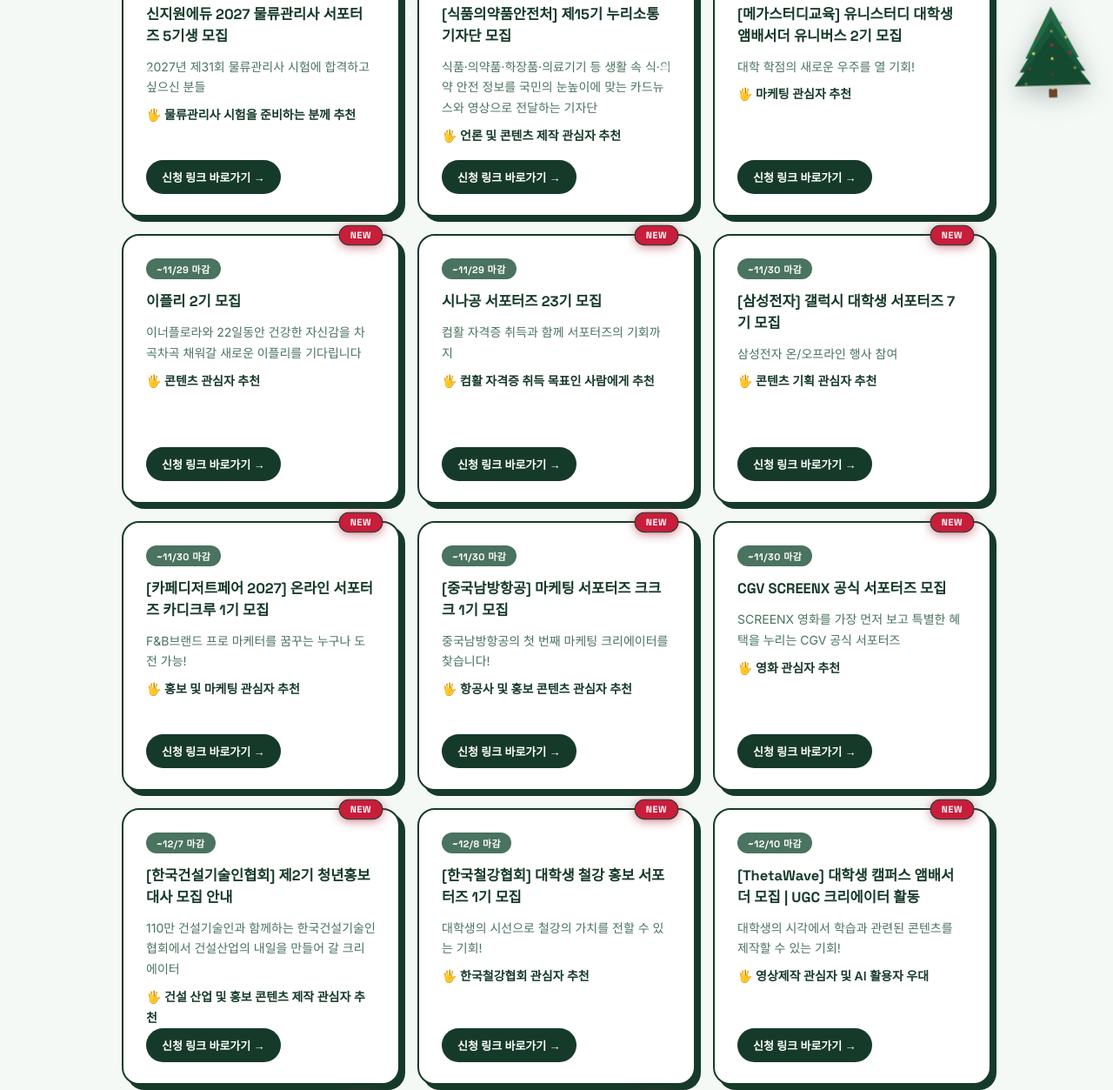
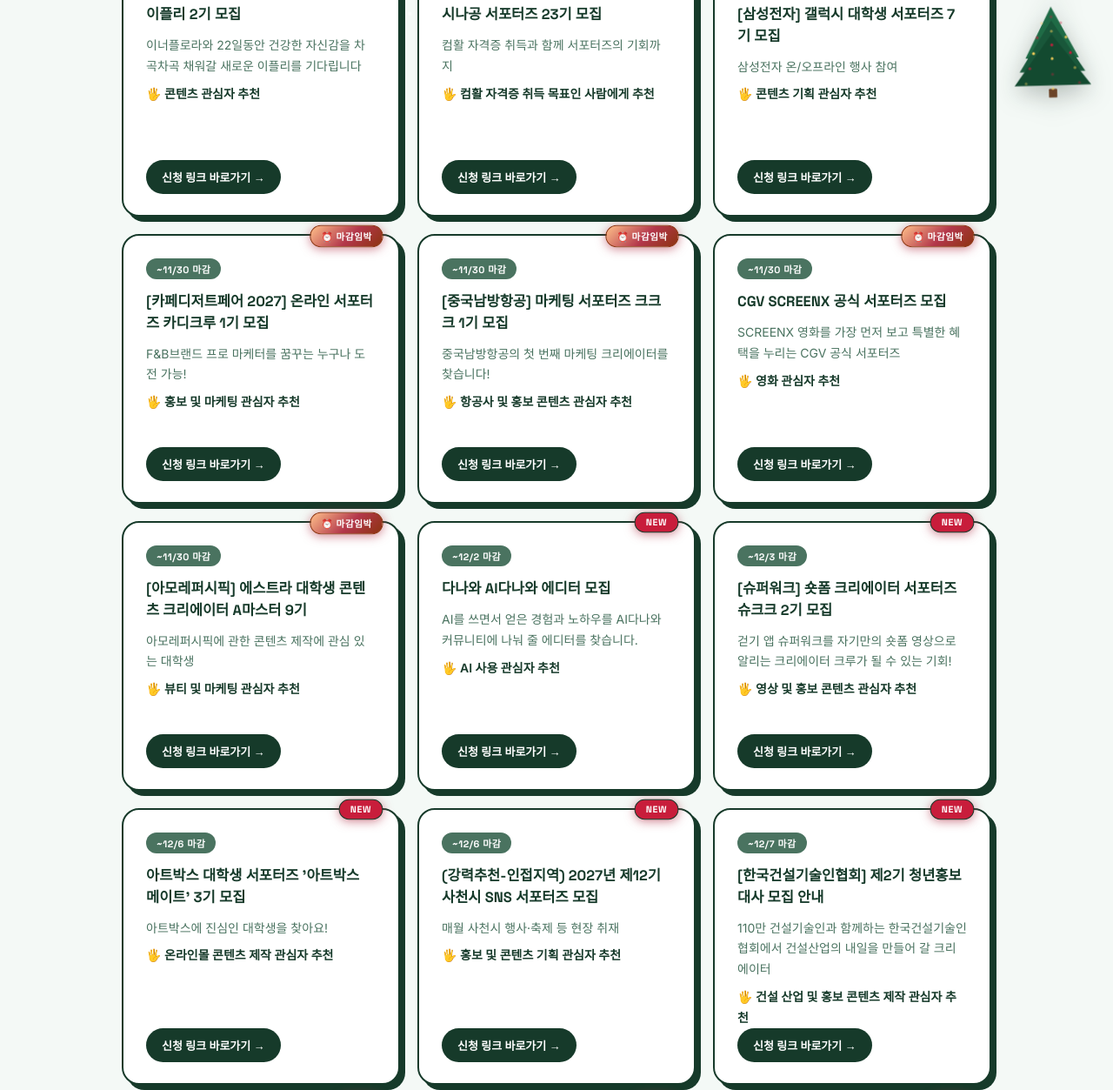
Before and after one commit to again8733-ops/pinskin, a plain HTML site: page activity.html in a window 1280 px wide. Shown: the part 682-1935 px from the top of the page at 87% size. Drawn offline with Linux system fonts and the light colour scheme.

Commit message:
대외활동 정보 업데이트: 신규 8건 추가, 마감순 재정렬, 만료 3건 제거
- 마감임박(11/18,11/19,11/22) 3건 삭제
- 신규: 에스트라, 다나와, 슈퍼워크 슈크크, 아트박스, 사천시 SNS,
  한국건설기술인협회 앞 KT&G 상상마당, 경상북도 SNS, 엔터애즈 K쇼츠 추가
- 전체 마감일 오름차순 재정렬(pick/상시모집 고정), 링커리어 문구 제거
- 마감임박 배지 오늘(11/25) 기준 재계산

Co-Authored-By: Claude Sonnet 5 <noreply@anthropic.com>
Claude-Session: https://claude.ai/code/session_01GCA4BUKPbpTAXWWjqPE4Zw

```diff
--- a/activity.html
+++ b/activity.html
@@ -211,7 +211,7 @@
     <div class="card-grid">
       <div class="info-card pick">
         <div class="pick-ribbon">경영인문대 강력 추천</div>
-        <span class="status-badge new">NEW</span>
+        <span class="status-badge">⏰ 마감임박</span>
         <div class="deadline-tag">~11/29 마감</div>
         <h3>[한국은행] 2027년 3기 대학생 커뮤니케이터 모집</h3>
         <p>대학생의 시선으로 한국은행을 새롭게 이야기할 수 있는 기회!</p>
@@ -221,33 +221,6 @@
 
       <div class="info-card">
         <span class="status-badge">⏰ 마감임박</span>
-        <div class="deadline-tag">~11/18 마감</div>
-        <h3>[HyNote] 하이노트 코리아 앰버서더 1기 모집</h3>
-        <p>강의 녹음, PDF, 유튜브를 한 곳에서 정리하는 AI 노트 앱 하이노트(HyNote)를 이용할 수 있는 기회</p>
-        <p class="recommend">🖐️ 생성형 AI 관심자 추천</p>
-        <a class="card-link" href="https://docs.google.com/forms/d/e/1FAIpQLSffRMeTI_kyBMCqDqIIGSDWWxEzq-q7X8DcH-27JQfJUEz_dw/viewform" target="_blank" rel="noopener noreferrer">신청 링크 바로가기 →</a>
-      </div>
-
-      <div class="info-card">
-        <span class="status-badge">⏰ 마감임박</span>
-        <div class="deadline-tag">~11/19 마감</div>
-        <h3>제19기 기상청 국민정책기자단</h3>
-        <p>날씨와 기후변화, 기상청 정책에 관심 있는 분들 주목! 기상청의 소식을 생생하게 전달할 제19기 국민정책기자단을 모집</p>
-        <p class="recommend">🖐️ 언론과 미디어 관심자 추천</p>
-        <a class="card-link" href="https://linkareer.com/activity/360042" target="_blank" rel="noopener noreferrer">신청 링크 바로가기 →</a>
-      </div>
-
-      <div class="info-card">
-        <span class="status-badge">⏰ 마감임박</span>
-        <div class="deadline-tag">~11/22 마감</div>
-        <h3>신지원에듀 2027 물류관리사 서포터즈 5기생 모집</h3>
-        <p>2027년 제31회 물류관리사 시험에 합격하고 싶으신 분들</p>
-        <p class="recommend">🖐️ 물류관리사 시험을 준비하는 분께 추천</p>
-        <a class="card-link" href="https://docs.google.com/forms/d/e/1FAIpQLSeFMl-Y0HJ_wczzxpLVjORDgUHWXmIopGGBa9opB5MqW6zqSg/viewform" target="_blank" rel="noopener noreferrer">신청 링크 바로가기 →</a>
-      </div>
-
-      <div class="info-card">
-        <span class="status-badge new">NEW</span>
         <div class="deadline-tag">~11/25 마감</div>
         <h3>[식품의약품안전처] 제15기 누리소통기자단 모집</h3>
         <p>식품·의약품·화장품·의료기기 등 생활 속 식·의약 안전 정보를 국민의 눈높이에 맞는 카드뉴스와 영상으로 전달하는 기자단</p>
@@ -256,7 +229,7 @@
       </div>
 
       <div class="info-card">
-        <span class="status-badge new">NEW</span>
+        <span class="status-badge">⏰ 마감임박</span>
         <div class="deadline-tag">~11/27 마감</div>
         <h3>[메가스터디교육] 유니스터디 대학생 앰배서더 유니버스 2기 모집</h3>
         <p>대학 학점의 새로운 우주를 열 기회!</p>
@@ -265,7 +238,7 @@
       </div>
 
       <div class="info-card">
-        <span class="status-badge new">NEW</span>
+        <span class="status-badge">⏰ 마감임박</span>
         <div class="deadline-tag">~11/29 마감</div>
         <h3>이플리 2기 모집</h3>
         <p>이너플로라와 22일동안 건강한 자신감을 차곡차곡 채워갈 새로운 이플리를 기다립니다</p>
@@ -274,7 +247,7 @@
       </div>
 
       <div class="info-card">
-        <span class="status-badge new">NEW</span>
+        <span class="status-badge">⏰ 마감임박</span>
         <div class="deadline-tag">~11/29 마감</div>
         <h3>시나공 서포터즈 23기 모집</h3>
         <p>컴활 자격증 취득과 함께 서포터즈의 기회까지</p>
@@ -283,7 +256,7 @@
       </div>
 
       <div class="info-card">
-        <span class="status-badge new">NEW</span>
+        <span class="status-badge">⏰ 마감임박</span>
         <div class="deadline-tag">~11/30 마감</div>
         <h3>[삼성전자] 갤럭시 대학생 서포터즈 7기 모집</h3>
         <p>삼성전자 온/오프라인 행사 참여</p>
@@ -292,7 +265,7 @@
       </div>
 
       <div class="info-card">
-        <span class="status-badge new">NEW</span>
+        <span class="status-badge">⏰ 마감임박</span>
         <div class="deadline-tag">~11/30 마감</div>
         <h3>[카페디저트페어 2027] 온라인 서포터즈 카디크루 1기 모집</h3>
         <p>F&amp;B브랜드 프로 마케터를 꿈꾸는 누구나 도전 가능!</p>
@@ -301,7 +274,7 @@
       </div>
 
       <div class="info-card">
-        <span class="status-badge new">NEW</span>
+        <span class="status-badge">⏰ 마감임박</span>
         <div class="deadline-tag">~11/30 마감</div>
         <h3>[중국남방항공] 마케팅 서포터즈 크크크 1기 모집</h3>
         <p>중국남방항공의 첫 번째 마케팅 크리에이터를 찾습니다!</p>
@@ -310,12 +283,57 @@
       </div>
 
       <div class="info-card">
-        <span class="status-badge new">NEW</span>
+        <span class="status-badge">⏰ 마감임박</span>
         <div class="deadline-tag">~11/30 마감</div>
         <h3>CGV SCREENX 공식 서포터즈 모집</h3>
         <p>SCREENX 영화를 가장 먼저 보고 특별한 혜택을 누리는 CGV 공식 서포터즈</p>
         <p class="recommend">🖐️ 영화 관심자 추천</p>
         <a class="card-link" href="https://docs.google.com/forms/d/e/1FAIpQLSfGBDMWMosjrf-1qANJQARkz3nxXcvHX8LCtVOQ_KfJVd48Pg/viewform" target="_blank" rel="noopener noreferrer">신청 링크 바로가기 →</a>
+      </div>
+
+      <div class="info-card">
+        <span class="status-badge">⏰ 마감임박</span>
+        <div class="deadline-tag">~11/30 마감</div>
+        <h3>[아모레퍼시픽] 에스트라 대학생 콘텐츠 크리에이터 A마스터 9기</h3>
+        <p>아모레퍼시픽에 관한 콘텐츠 제작에 관심 있는 대학생</p>
+        <p class="recommend">🖐️ 뷰티 및 마케팅 관심자 추천</p>
+        <a class="card-link" href="https://eventsurvey.amorepacific.com/index?code=Z7R36TL" target="_blank" rel="noopener noreferrer">신청 링크 바로가기 →</a>
+      </div>
+
+      <div class="info-card">
+        <span class="status-badge new">NEW</span>
+        <div class="deadline-tag">~12/2 마감</div>
+        <h3>다나와 AI다나와 에디터 모집</h3>
+        <p>AI를 쓰면서 얻은 경험과 노하우를 AI다나와 커뮤니티에 나눠 줄 에디터를 찾습니다.</p>
+        <p class="recommend">🖐️ AI 사용 관심자 추천</p>
+        <a class="card-link" href="https://dpg.danawa.com/bbs/view?boardSeq=186&amp;listSeq=6084002" target="_blank" rel="noopener noreferrer">신청 링크 바로가기 →</a>
+      </div>
+
+      <div class="info-card">
+        <span class="status-badge new">NEW</span>
+        <div class="deadline-tag">~12/3 마감</div>
+        <h3>[슈퍼워크] 숏폼 크리에이터 서포터즈 슈크크 2기 모집</h3>
+        <p>걷기 앱 슈퍼워크를 자기만의 숏폼 영상으로 알리는 크리에이터 크루가 될 수 있는 기회!</p>
+        <p class="recommend">🖐️ 영상 및 홍보 콘텐츠 관심자 추천</p>
+        <a class="card-link" href="https://docs.google.com/forms/d/e/1FAIpQLSeGacDFz829hEuhxDnu-hfV_N06yD_En7Q9Onob9tmIFmMZZQ/viewform" target="_blank" rel="noopener noreferrer">신청 링크 바로가기 →</a>
+      </div>
+
+      <div class="info-card">
+        <span class="status-badge new">NEW</span>
+        <div class="deadline-tag">~12/6 마감</div>
+        <h3>아트박스 대학생 서포터즈 '아트박스 메이트' 3기 모집</h3>
+        <p>아트박스에 진심인 대학생을 찾아요!</p>
+        <p class="recommend">🖐️ 온라인몰 콘텐츠 제작 관심자 추천</p>
+        <a class="card-link" href="https://www.poom.co.kr/event/initSupportersIndex.action" target="_blank" rel="noopener noreferrer">신청 링크 바로가기 →</a>
+      </div>
+
+      <div class="info-card">
+        <span class="status-badge new">NEW</span>
+        <div class="deadline-tag">~12/6 마감</div>
+        <h3>(강력추천-인접지역) 2027년 제12기 사천시 SNS 서포터즈 모집</h3>
+        <p>매월 사천시 행사·축제 등 현장 취재</p>
+        <p class="recommend">🖐️ 홍보 및 콘텐츠 기획 관심자 추천</p>
+        <a class="card-link" href="https://www.sacheon.go.kr/news/00009/00014.web?gcode=2017&amp;idx=2110697&amp;amode=view&amp;" target="_blank" rel="noopener noreferrer">신청 링크 바로가기 →</a>
       </div>
 
       <div class="info-card">
@@ -364,6 +382,33 @@
       </div>
 
       <div class="info-card">
+        <span class="status-badge new">NEW</span>
+        <div class="deadline-tag">~12/11 마감</div>
+        <h3>KT&amp;G 상상마당 서포터즈 The B 23기 모집</h3>
+        <p>공연과 전시, 좋아하는 아티스트 이야기를 직접 기획하고 촬영해서 영상으로 만들어 보고 싶었던 분</p>
+        <p class="recommend">🖐️ 콘텐츠 기획, 촬영, 편집 관심자 추천</p>
+        <a class="card-link" href="https://linkareer.com/activity/366689" target="_blank" rel="noopener noreferrer">신청 링크 바로가기 →</a>
+      </div>
+
+      <div class="info-card">
+        <span class="status-badge new">NEW</span>
+        <div class="deadline-tag">~12/13 마감</div>
+        <h3>2027 경상북도 SNS 서포터즈 모집</h3>
+        <p>경북의 이야기를 취재하고 나만의 콘텐츠로 전할 기회!</p>
+        <p class="recommend">🖐️ 취재 및 콘텐츠 제작 관심자 추천</p>
+        <a class="card-link" href="https://form.naver.com/response/8PxYvUFDAeb" target="_blank" rel="noopener noreferrer">신청 링크 바로가기 →</a>
+      </div>
+
+      <div class="info-card">
+        <span class="status-badge new">NEW</span>
+        <div class="deadline-tag">~27.2.16 마감</div>
+        <h3>[엔터애즈] K-컨텐츠 쇼츠 크리에이터 2기 모집</h3>
+        <p>받은 소재·음원과 기획서로 20~30초 K-컨텐츠 쇼츠를 편집해 내 유튜브 채널에 올릴 수 있는 기회!</p>
+        <p class="recommend">🖐️ 영상 제작 관심자 추천</p>
+        <a class="card-link" href="https://enterads.kr/creators/?utm_source=linkareer&amp;utm_medium=jobpost&amp;utm_campaign=creator-recruit-2nd" target="_blank" rel="noopener noreferrer">신청 링크 바로가기 →</a>
+      </div>
+
+      <div class="info-card">
         <div class="deadline-tag">상시모집</div>
         <h3>카봇s 자동차커뮤니티 서포터즈 1기 모집</h3>
         <p>자동차 좋아하는 사람들끼리, 처음부터 같이 만드는 자리</p>
```
